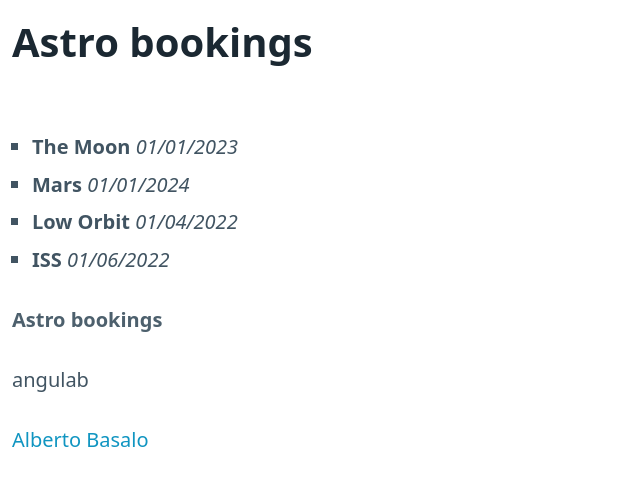
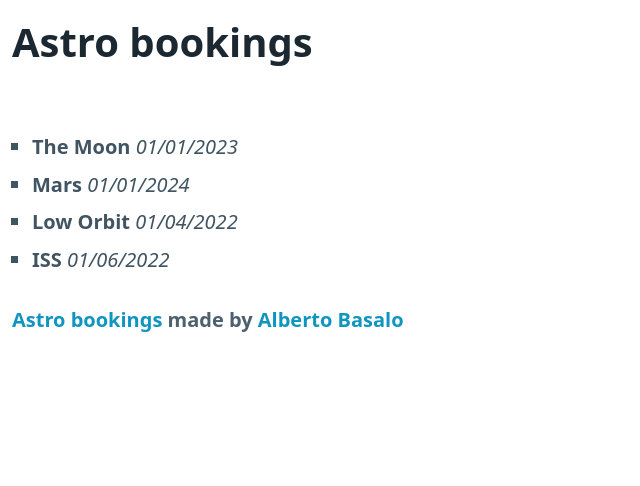
Before and after one commit to AlbertoBasalo/angular-testing, an Angular app: page / in a window 1280 px wide. Shown: the top 486 px of the page, without its empty margins (0-640 px from the left). Built offline with nearby package versions, Linux system fonts and the light colour scheme; data requests are answered from the project's data file.

Commit message:
feat: footer link

```diff
--- a/src/app/components/footer/footer.component.ts
+++ b/src/app/components/footer/footer.component.ts
@@ -4,16 +4,23 @@ import { ChangeDetectionStrategy, Component, Input } from '@angular/core';
   selector: 'app-footer',
   template: `
     <footer>
-      <h6>{{ title }}</h6>
-      <p>{{ subtitle }}</p>
-      <a [href]="authorUrl">{{ author }}</a>
+      <h6>
+        <app-link
+          [caption]="title"
+          [url]="repoUrl"
+          [title]="repoTitle"
+        ></app-link>
+        made by
+        <app-link [caption]="author" [url]="authorUrl"></app-link>
+      </h6>
     </footer>
   `,
   changeDetection: ChangeDetectionStrategy.OnPush,
 })
 export class FooterComponent {
   @Input() title = '';
-  subtitle = 'angulab';
+  repoTitle = 'anguLab repository';
+  repoUrl = 'https://github.com/AlbertoBasalo/angulab';
   author = 'Alberto Basalo';
-  authorUrl = 'https://twitter.com/albertobasalo';
+  authorUrl = 'https://albertobasalo.dev';
 }
--- /dev/null
+++ b/src/app/components/link/link.component.ts
@@ -0,0 +1,14 @@
+import { Component, Input } from '@angular/core';
+
+@Component({
+  selector: 'app-link',
+  template: `
+    <a [href]="url" target="_blank" [title]="title || caption">{{ caption }}</a>
+  `,
+  styles: [],
+})
+export class LinkComponent {
+  @Input() url = '';
+  @Input() caption = '';
+  @Input() title = '';
+}
```
Also changed, not shown: src/app/components/footer/footer.module.ts (+6 -13 lines), src/app/components/link/link.module.ts (added, +18 -0 lines), 1 other file (tests, documents, lock files or other folders).
